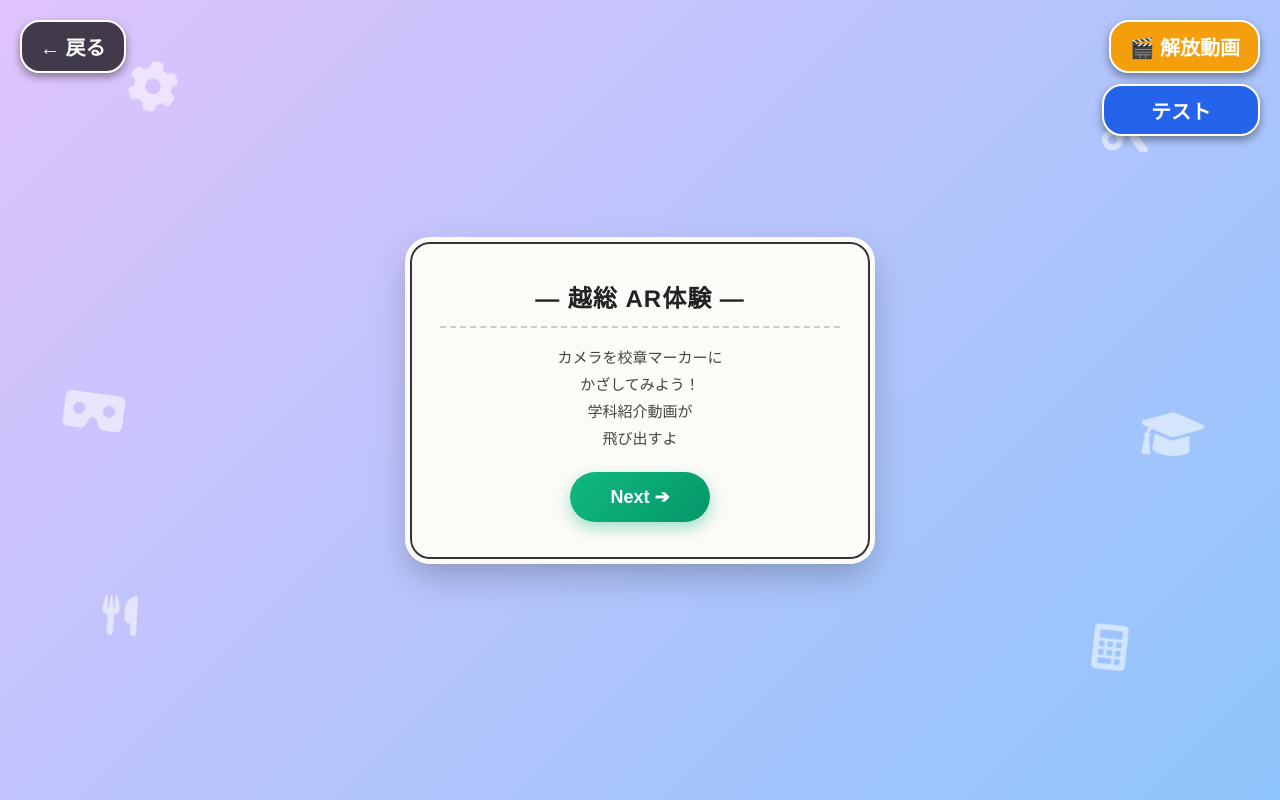
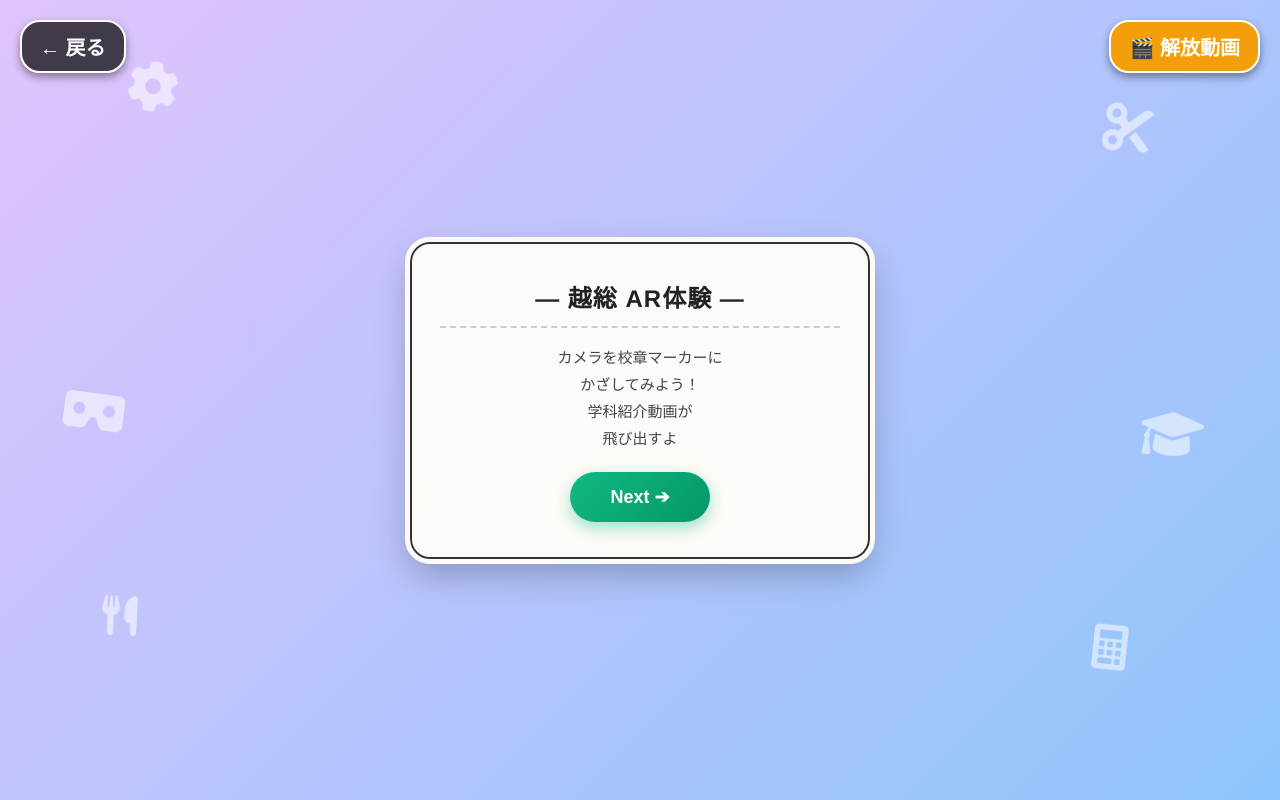
Before and after one commit to itou93/11-16, a plain HTML site: page videoMaya.html in a window 1280 px wide. Drawn offline with Linux system fonts and the light colour scheme.

Commit message:
Update videoMaya.html

```diff
--- a/videoMaya.html
+++ b/videoMaya.html
@@ -72,29 +72,6 @@
             border: none;
             cursor: pointer;
         }
-
-        /* deskar.html 遷移用テストボタン */
-        .btn-desk-test {
-            position: fixed !important;
-            top: 84px !important;
-            right: 20px !important;
-            width: 158px !important;
-            height: 52px !important;
-            box-sizing: border-box !important;
-            z-index: 2147483647 !important;
-            display: inline-flex !important;
-            align-items: center !important;
-            justify-content: center !important;
-            background-color: #2563eb !important;
-            color: #ffffff !important;
-            border-radius: 20px !important;
-            text-decoration: none !important;
-            font-weight: bold !important;
-            font-size: 20px !important;
-            border: 2px solid #ffffff !important;
-            box-shadow: 0 4px 8px rgba(0, 0, 0, 0.4) !important;
-            white-space: nowrap !important;
-        }
     </style>
 </head>
 
@@ -150,8 +127,6 @@
 
     <!-- スタート説明画面 -->
     <div id="explanation-screen">
-        <a href="deskar.html" class="btn-desk-test">テスト</a>
-
         <div class="bg-decorations">
             <i class="fa-solid fa-gear decor-item item-1"></i>
             <i class="fa-solid fa-calculator decor-item item-2"></i>
```
